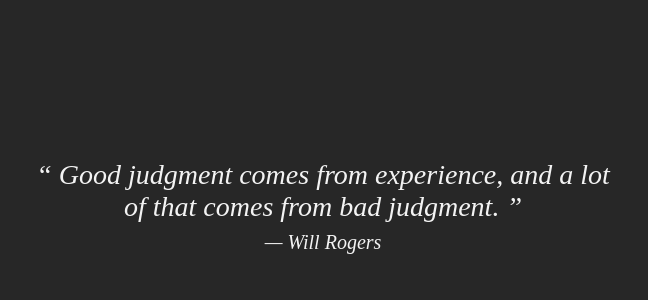
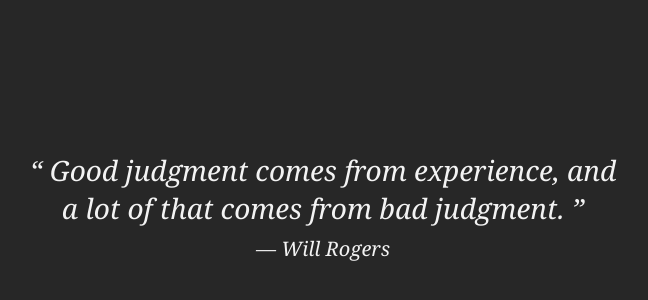
Before and after one commit to Shresht7/Expressions, a website: page public/index.html in a window 1280 px wide. Shown: the part 194-494 px from the top of the page, without its empty margins (317-965 px from the left). Drawn offline with Linux system fonts and the light colour scheme.

Commit message:
Update font-family to _"Cambria"_

```diff
--- a/public/style.css
+++ b/public/style.css
@@ -1,4 +1,6 @@
 :root {
+    --font-family: Cambria, Cochin, Georgia, Times, 'Times New Roman', serif;
+
     --clr-background: #272727;
     --clr-text: #f3f3f3;
 }
@@ -17,6 +19,7 @@ body {
     width: 100dvw;
     background-color: var(--clr-background);
     color: var(--clr-text);
+    font-family: var(--font-family);
 }
 
 body {
```
